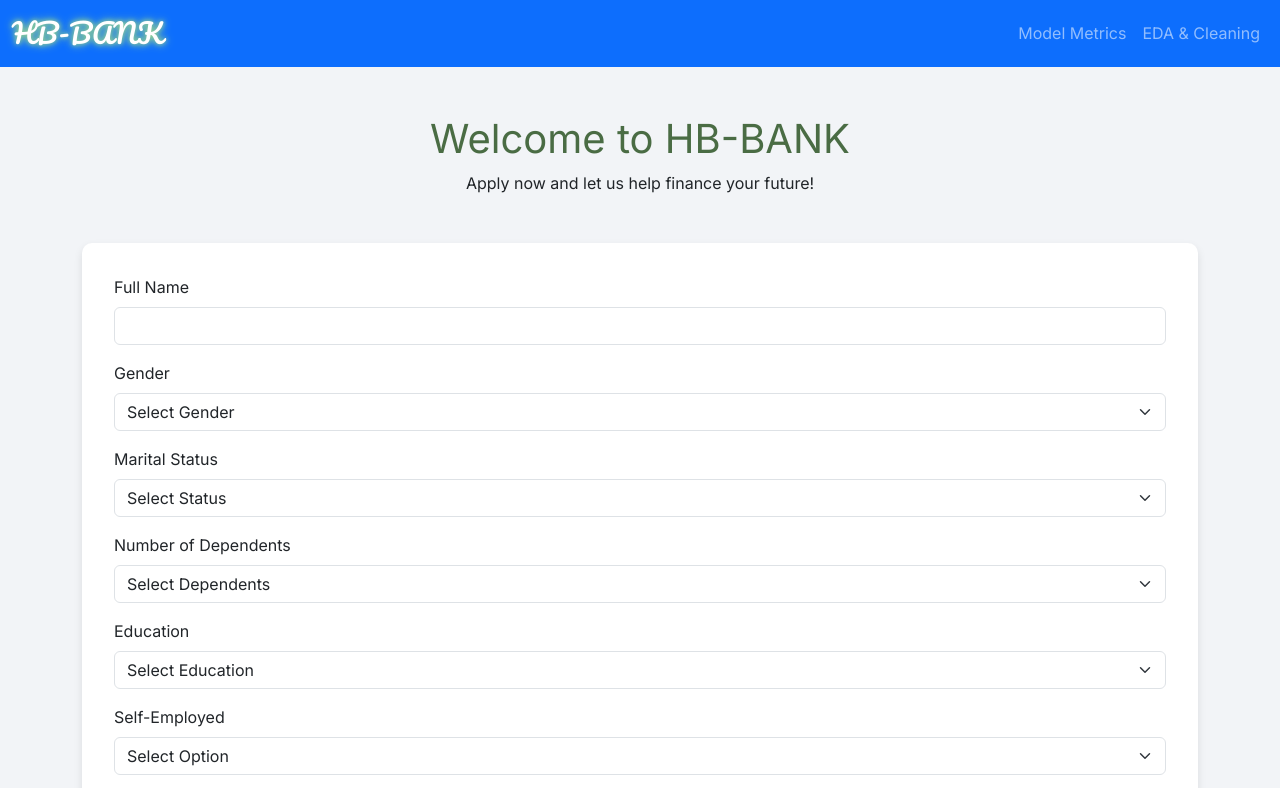
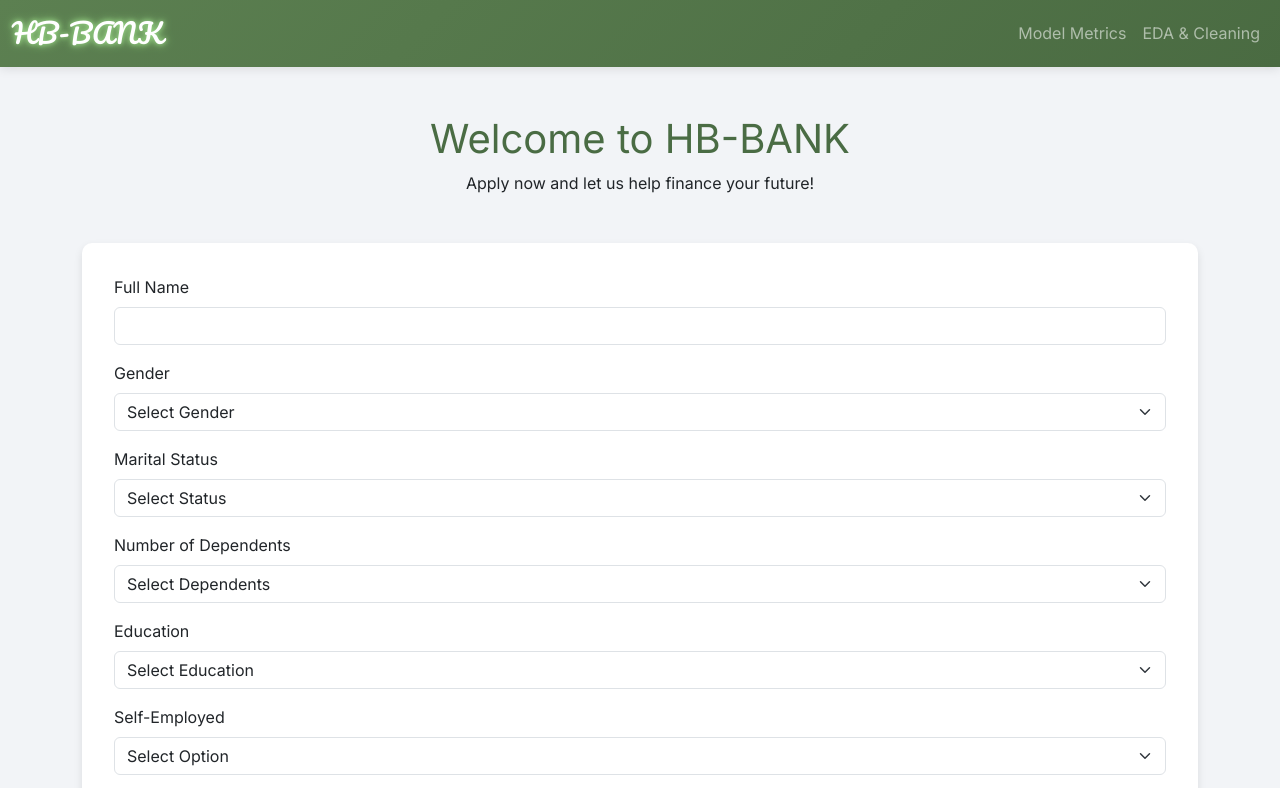
Before and after one commit to hussam-alkhoury/mlt-project, a plain HTML site: page static/index.html in a window 1280 px wide. Shown: the top 788 px of the page. Drawn offline with nearby package versions, Linux system fonts and the light colour scheme.

Commit message:
Updated homepage style and navbar design

```diff
--- a/static/index.html
+++ b/static/index.html
@@ -8,9 +8,14 @@
   <link href="https://fonts.googleapis.com/css2?family=Inter:wght@400;600&display=swap" rel="stylesheet">
   <link href="https://cdn.jsdelivr.net/npm/bootstrap@5.3.0/dist/css/bootstrap.min.css" rel="stylesheet">
   <link rel="stylesheet" href="/static/style.css">
+ <style>   .navbar {
+            background: linear-gradient(135deg, #5c8051 0%, #4a6b42 100%) !important;
+            box-shadow: 0 2px 10px rgba(0,0,0,0.1);
+        }</style>
+
 </head>
 <body>
-  <nav class="navbar navbar-expand-lg navbar-dark bg-primary">
+  <nav class="navbar navbar-expand-lg navbar-dark">
     <div class="container-fluid">
         <a class="navbar-brand" href="/">HB-BANK</a>
         <div class="navbar-nav ms-auto">
```
